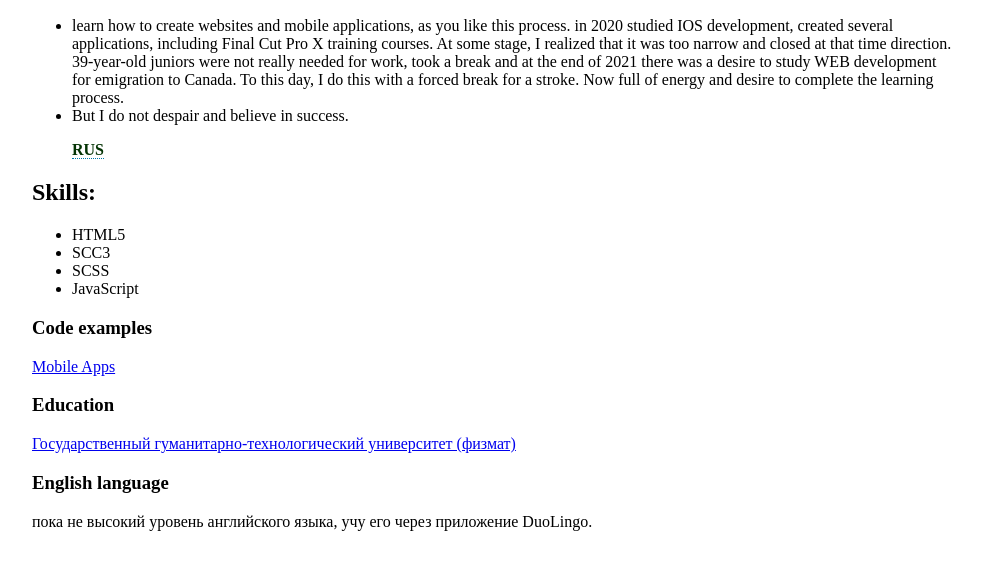
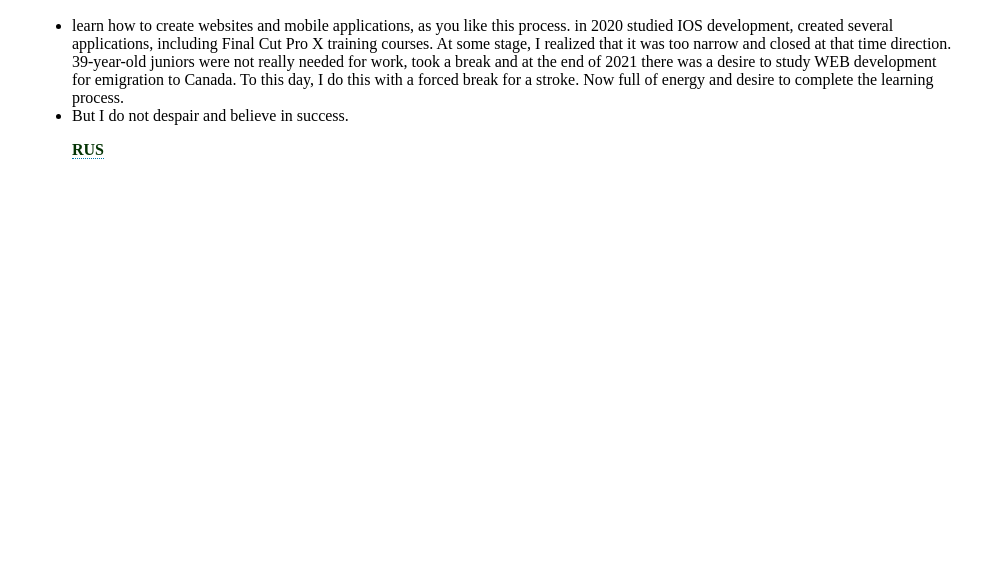
Before and after one commit to Barklaystudio/rsschool-cv, a plain HTML site: page index.html in a window 1280 px wide. Shown: the part 166-736 px from the top of the page, without its empty margins (148-1130 px from the left). Drawn offline with Linux system fonts and the light colour scheme.

Commit message:
feat: add index.html file

```diff
--- a/index.html
+++ b/index.html
@@ -20,9 +20,6 @@
                 <a href="tel:+79265552662" class="phone"> <img src="img/icons/phone.svg" alt="icon" class="phone_img">+7(926)555-26-62<img src="img/icons/phone.svg" alt="icon" class="phone_img"></a>
             </div>
         </div>
-
-
-
     </header>
 
     <section class="brief">
@@ -37,20 +34,6 @@
         Непростая ситуация, но я не отчаиваюсь и верю в успех.">RUS</span>
     </section>
 
-    <section class="skills">
-        <h2>Skills:</h2>
-        <ul class="skills_team">
-            <li class="skills_item">HTML5</li>
-            <li class="skills_item">SCC3 </li>
-            <li class="skills_item">SCSS </li>
-            <li class="skills_item">JavaScript</li>
-        </ul>
-        <h3>Code examples</h3>
-        <a href="https://apps.apple.com/ru/developer/igor-samko/id1498136318" class="example">Mobile Apps</a>
-        <h3>Education</h3>
-        <a href="https://www.ggtu.ru/" class="education">Государственный гуманитарно-технологический университет (физмат)</a>
-        <h3>English language</h3>
-        <p>пока не высокий уровень английского языка, учу его через приложение DuoLingo.</p>
-    </section>
+
  </body>
 </html>
```
